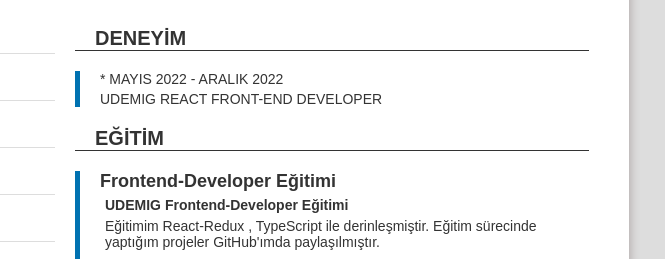
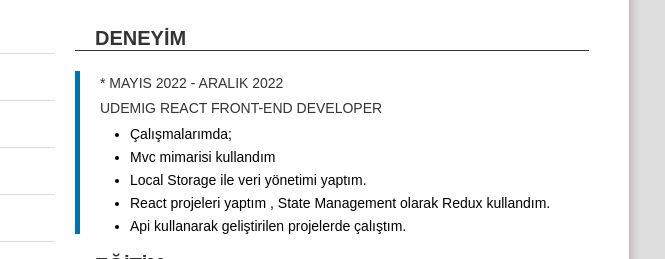
Before and after one commit to Hsynkrpzc/MY-CV, a plain HTML site: page index.html in a window 1280 px wide. Shown: the part 378-637 px from the top of the page, 408-1073 px from the left. Drawn offline with Linux system fonts and the light colour scheme.

Commit message:
update 2

```diff
--- a/index.html
+++ b/index.html
@@ -118,6 +118,16 @@
             <p class="componentItemSubTitle">
               UDEMIG REACT FRONT-END DEVELOPER
             </p>
+            <ul class="experienceLi">
+              <li>Çalışmalarımda;</li>
+              <li>
+                Mvc mimarisi kullandım</li>
+                <li>Local Storage ile veri yönetimi yaptım.</li>
+                <li>React projeleri yaptım , State Management olarak Redux kullandım.</li>
+                <li>Api kullanarak geliştirilen projelerde çalıştım.
+                </li>
+
+            </ul>
           </div>
           <h2 class="componentTitle marginTop" id="educationTitle">EĞİTİM</h2>
           <div class="contentComponent">
--- a/login.css
+++ b/login.css
@@ -6,6 +6,7 @@
 }
 body{
     background-color: rgb(191, 248, 248);
+
 }
 .container {
   width: 500px;
--- a/style.css
+++ b/style.css
@@ -11,6 +11,7 @@
 }
 body {
   background-color: var(--borderColor);
+
 }
 a {
   text-decoration: none;
@@ -64,6 +65,7 @@ a {
   background-color: #fff;
   box-shadow: 0px 0px 10px 0px rgba(49, 16, 16, 0.306);
   padding: 30px 20px;
+
 }
 .header {
   /* border: 1px solid; */
@@ -179,12 +181,16 @@ a {
   min-height: 300px;
   flex: 1;
   padding: 0px 20px;
+
 }
 .contentComponent {
   border-left: 5px solid;
   padding-left: 20px;
   margin-top: 20px;
   border-color: #0072b1;
+  display: flex;
+  flex-direction: column;
+  gap: 5px;
 }
 .componentTitle {
   padding-left: 20px;
@@ -232,3 +238,11 @@ a {
 .marginTop30 {
   margin-top: 20px;
 }
+.experienceLi{
+  padding-left: 30px;
+  margin-top: 5px;
+ font-size: 14px;
+ display: flex;
+ flex-direction: column;
+ gap: 7px;
+}
```
